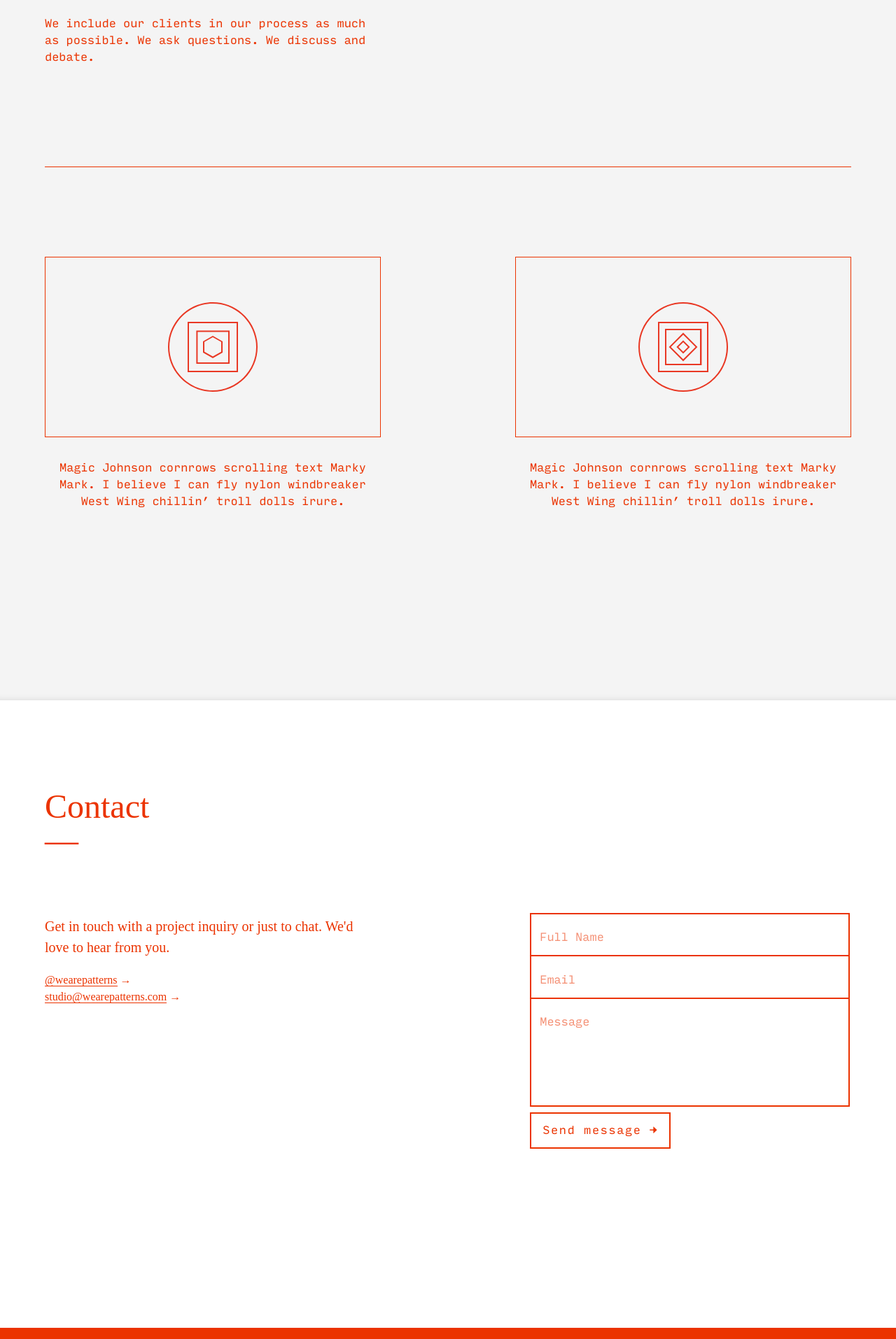
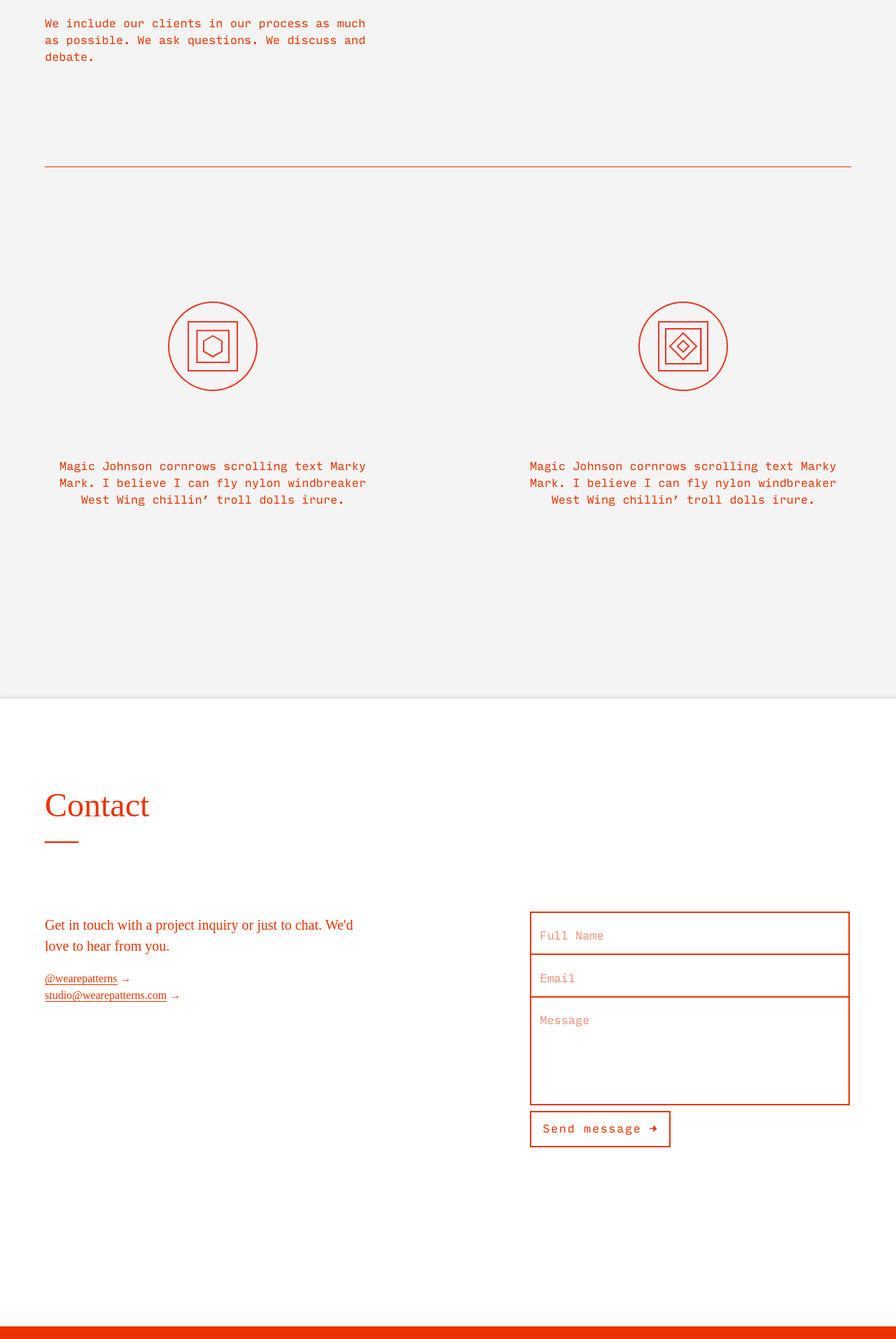
Before and after one commit to wearepatterns/wearepatterns.github.io, a Jekyll site: the page built from index.markdown, in a window 1280 px wide. Shown: the part 1039-2953 px from the top of the page at 70% size. Built offline with Jekyll 4.4.1, drawn with Linux system fonts in a browser that asks for light colours.

Commit message:
Update new.html

```diff
--- a/_layouts/new.html
+++ b/_layouts/new.html
@@ -73,14 +73,14 @@
 
             <div class="flex-ns flex-wrap-ns justify-between-ns pt4 pt6-l mt4 mt6-l bt b--red fw3" style="max-width:80rem;">
                 <div class="measure-ns tc">
-                    <div class="flex justify-center w-100 ba">
+                    <div class="flex justify-center w-100">
                         <img class="mv5 w3 w4-l" src="/design.svg">
                     </div>
                     <!--<h2 class="mt4 f5 fw3 normal lh-title">Design</h2>-->
                     <p class="mt4 input-mono">Magic Johnson cornrows scrolling text Marky Mark. I believe I can fly nylon windbreaker West Wing chillin’ troll dolls irure.</p>
                 </div>
                 <div class="measure-ns tc">
-                    <div class="flex justify-center w-100 ba">
+                    <div class="flex justify-center w-100">
                         <img class="mv5 w3 w4-l" src="/code.svg">
                     </div>
                     <!--<h2 class="mt4 f5 fw3 normal lh-title">Code</h2>-->
```
